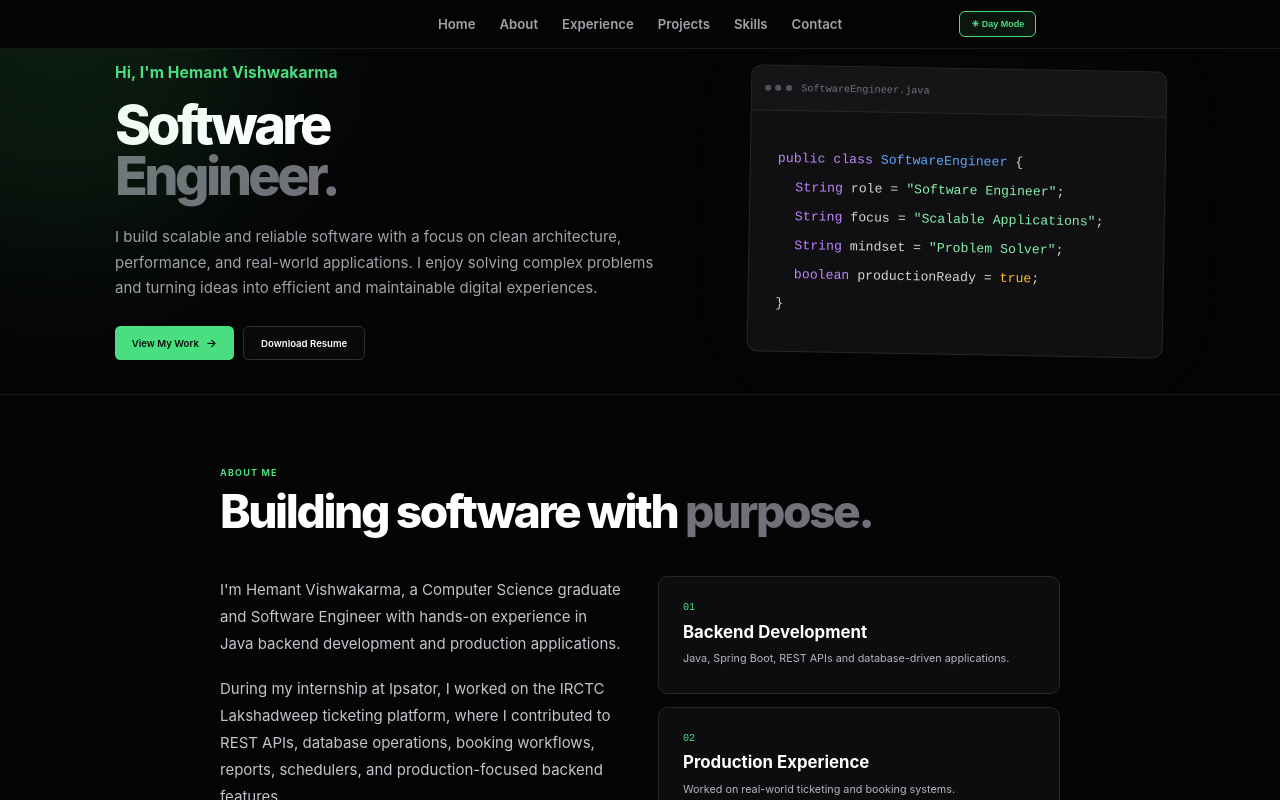
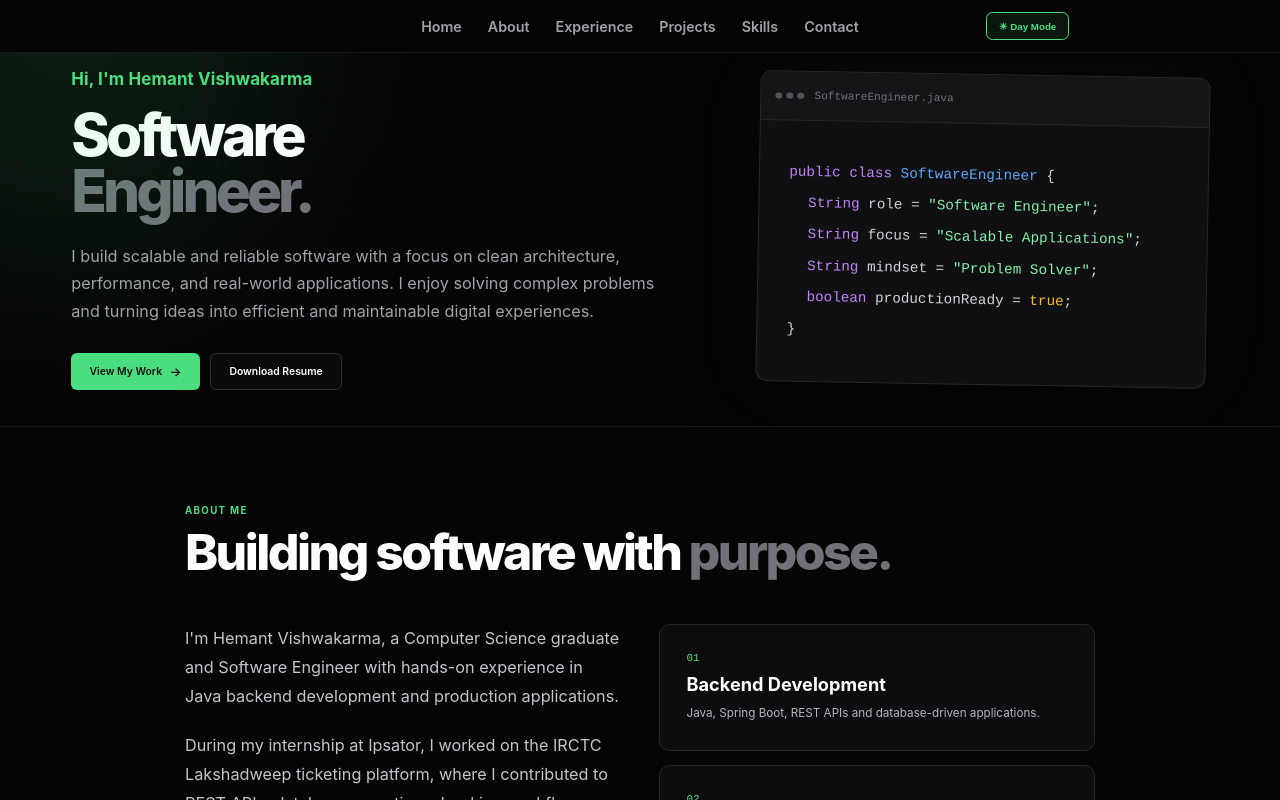
Before and after one commit to Hemant0912/portfolio, a React (Vite) app: page / in a window 1280 px wide. Shown: the top 800 px of the page. Built offline with nearby package versions, Linux system fonts and the light colour scheme.

Commit message:
Zoom issue3

```diff
--- a/src/index.css
+++ b/src/index.css
@@ -79,7 +79,7 @@ body {
   margin: 0;
   background: var(--bg);
   color: var(--text);
-  zoom: 60%;
+  zoom: 65%;
 
   transition:
     background-color 0.3s ease,
```
